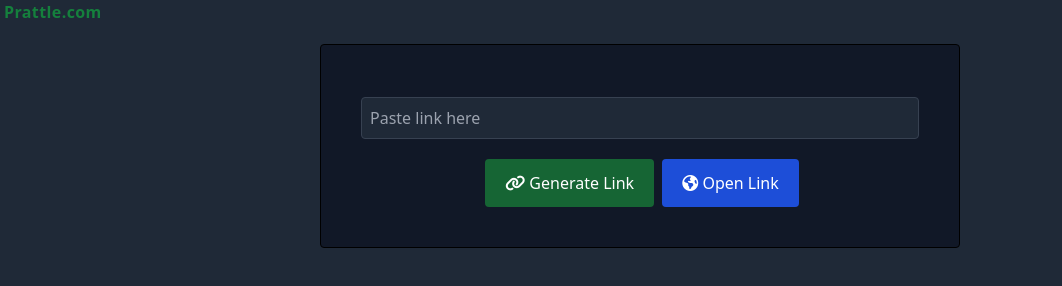
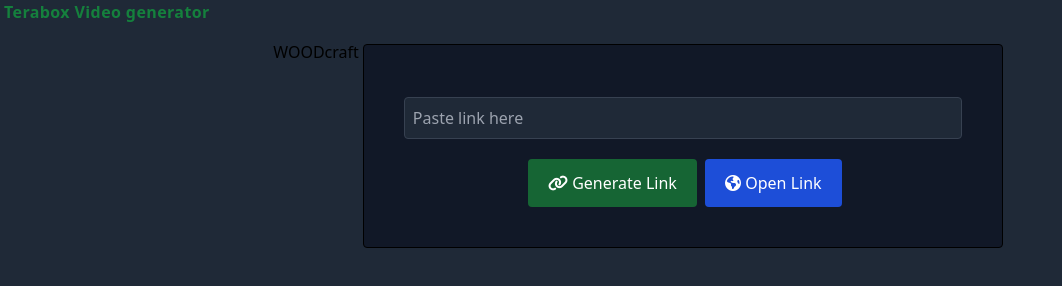
Before and after one commit to ok-op/kfonb, a plain HTML site: page terabox-video.html in a window 1280 px wide. Shown: the whole page, without its empty margins (0-1062 px from the left). Drawn offline with nearby package versions, Linux system fonts and the light colour scheme.

Commit message:
Update terabox-video.html

```diff
--- a/terabox-video.html
+++ b/terabox-video.html
@@ -11,7 +11,8 @@
 
 <body class="bg-gray-800">
   <main class="flex text-center justify-center mt-10">
-    <h2 class="absolute top-0 left-1 tracking-wide font-bold text-green-700">Prattle.com</h2>
+    <h2 class="absolute top-0 left-1 tracking-wide font-bold text-green-700">Terabox Video generator</h2>
+    <p>WOODcraft</p>
     <div class="border border-black bg-gray-900 text-white m-1 px-5 md:p-10 pt-5 pb-10 rounded w-[100%] md:w-[50%]">
       <input type="text" id="input"
         class="border border-gray-700 rounded outline-none w-[100%] mt-3 p-2 focus:border-green-500 bg-gray-800"
```
